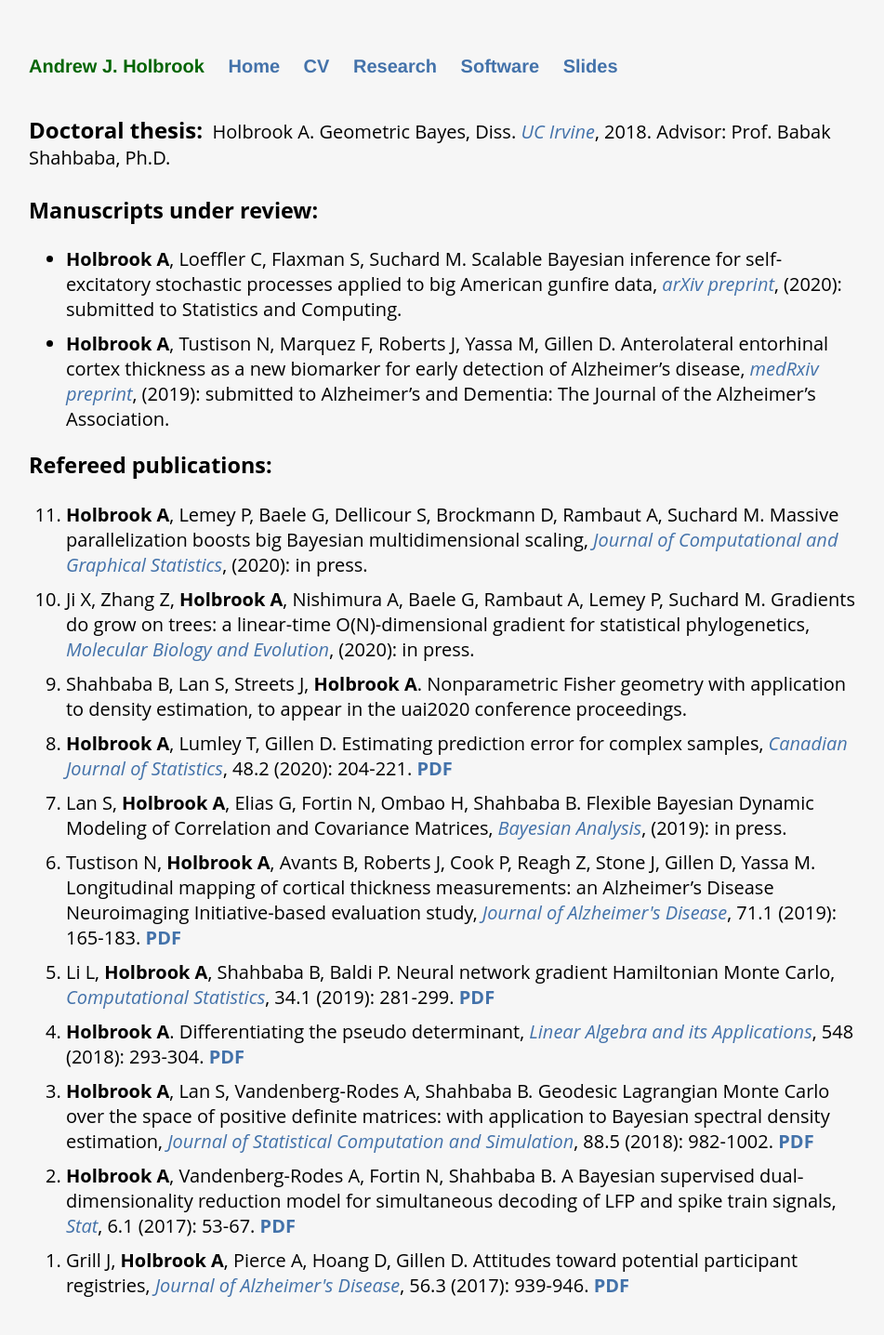
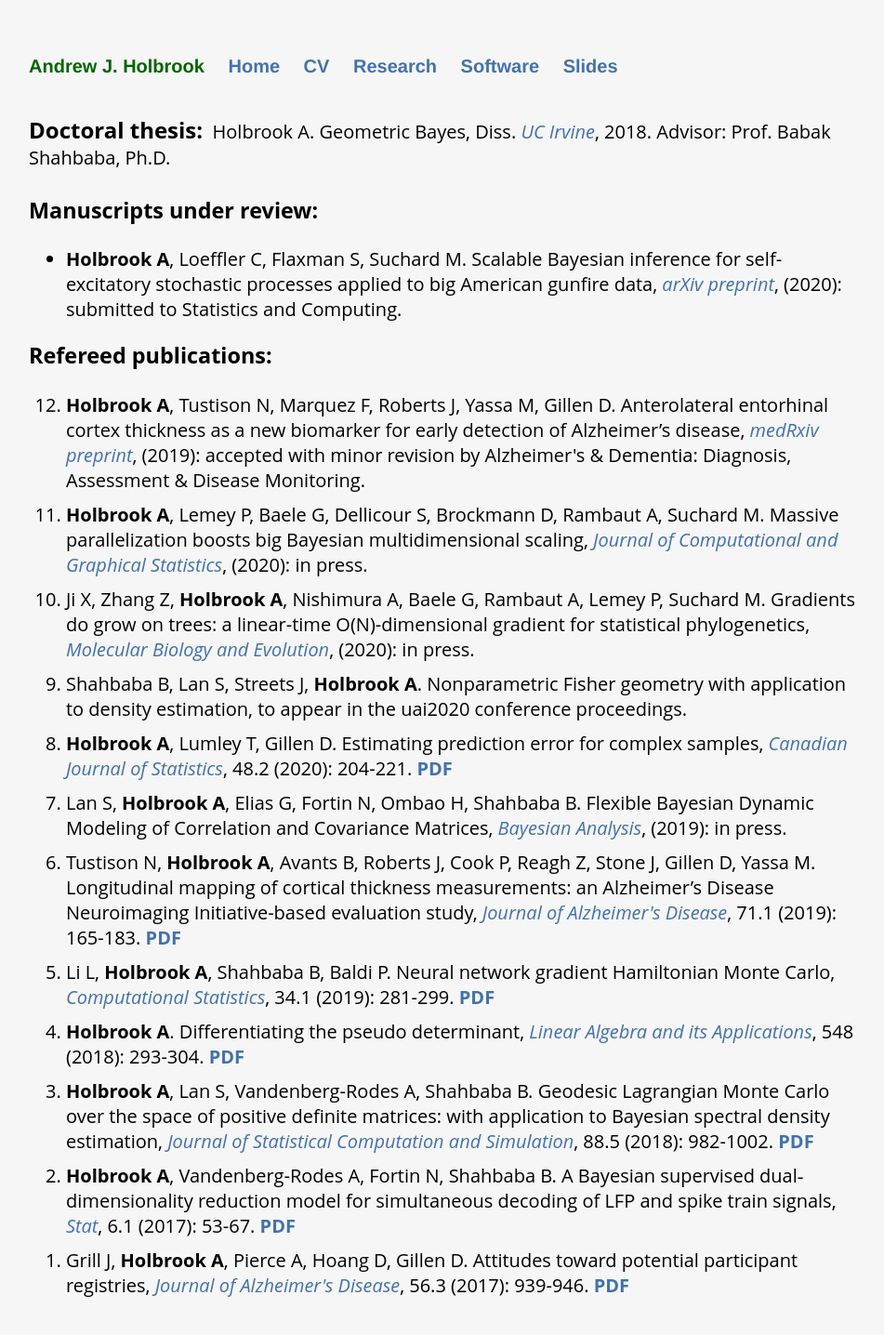
Before and after one commit to andrewjholbrook/andrewjholbrook.github.io, a Jekyll site: the page built from research.html, in a window 1280 px wide. Shown: the whole page at 93% size, without its empty margins (161-1112 px from the left). Built offline with Jekyll 4.4.1, drawn with Linux system fonts in a browser that asks for light colours; a style sheet for code colours, icons or effects is not loaded.

Commit message:
Update research.html

```diff
--- a/research.html
+++ b/research.html
@@ -12,12 +12,12 @@ title: Research of Andrew Holbrook
   <h3>Manuscripts under review:</h3>
   <ul id="preprints">
             <li> <b>Holbrook A</b>, Loeffler C, Flaxman S, Suchard M. Scalable Bayesian inference for self-excitatory stochastic processes applied to big American gunfire data, <i><a href="https://arxiv.org/abs/2005.10123" target="_blank">arXiv preprint</a></i>, (2020): submitted to Statistics and Computing.
-            <li> <b>Holbrook A</b>, Tustison N, Marquez F, Roberts J, Yassa M, Gillen D. Anterolateral entorhinal cortex thickness as a new biomarker for early detection of Alzheimer’s disease, <i><a href="https://www.medrxiv.org/content/10.1101/19011825v1" target="_blank">medRxiv preprint</a></i>, (2019): submitted to Alzheimer’s and Dementia: The Journal of the Alzheimer’s Association.
                         </ul>
 
   <h3>Refereed publications:</h3>
 
   <ol id="pubs" reversed>
+                    <li> <b>Holbrook A</b>, Tustison N, Marquez F, Roberts J, Yassa M, Gillen D. Anterolateral entorhinal cortex thickness as a new biomarker for early detection of Alzheimer’s disease, <i><a href="https://www.medrxiv.org/content/10.1101/19011825v1" target="_blank">medRxiv preprint</a></i>, (2019): accepted with minor revision by Alzheimer's & Dementia: Diagnosis, Assessment & Disease Monitoring.
                         <li> <b>Holbrook A</b>, Lemey P, Baele G, Dellicour S, Brockmann D, Rambaut A, Suchard M. Massive parallelization boosts big Bayesian multidimensional scaling, <i><a href="https://doi.org/10.1080/10618600.2020.1754226" target="_blank">Journal of Computational and Graphical Statistics</a></i>, (2020): in press.
                         <li> Ji X, Zhang Z, <b>Holbrook A</b>, Nishimura A, Baele G, Rambaut A, Lemey P, Suchard M. Gradients do grow on trees: a linear-time O(N)-dimensional gradient for statistical phylogenetics, <i><a href="https://doi.org/10.1093/molbev/msaa130" target="_blank">Molecular Biology and Evolution</a></i>, (2020): in press.
         <li> Shahbaba B, Lan S, Streets J, <b>Holbrook A</b>. Nonparametric Fisher geometry with application to density estimation, to appear in the uai2020 conference proceedings.
```
